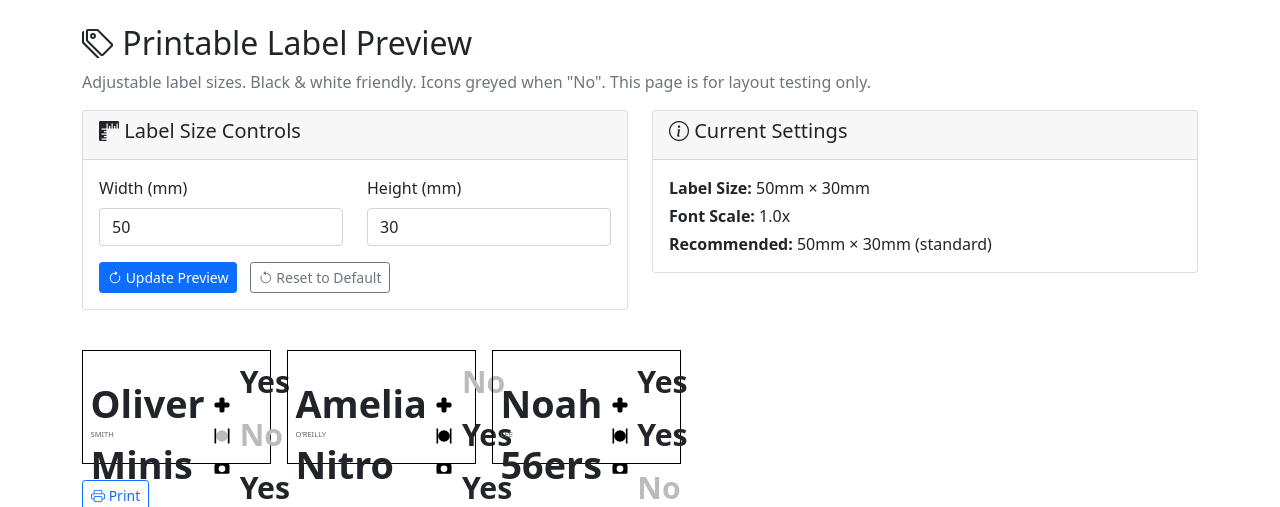
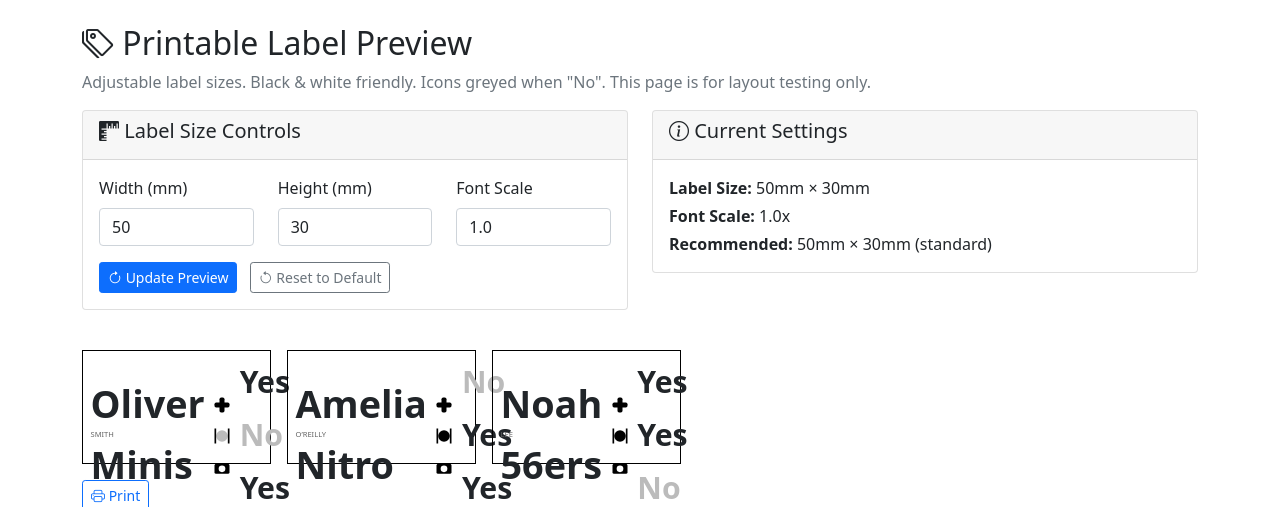
Before and after one commit to davidatkinsonphotography-max/summerfest_registration, a Django app: page /labels/preview/ in a window 1280 px wide. Shown: the part 58-565 px from the top of the page. Run offline with Django 5.2, Linux system fonts and the light colour scheme; some libraries are stand-ins or nearby versions.

Commit message:
Fix critical issues: font scale control, timezone, and credit updates
- Added font scale control to label preview page (0.5x to 2.0x range)
- Fixed timezone issue: changed from UTC to Australia/Sydney (UTC+10/UTC+11)
- Fixed credit amount not updating on check-in by adding refresh_from_db() calls
- Enhanced label preview with manual font scaling independent of size
- Updated all check-in views to properly refresh payment account balance
- Fixed class list showing yesterday data due to timezone mismatch

```diff
--- a/registration/payment_calculator.py
+++ b/registration/payment_calculator.py
@@ -176,6 +176,9 @@ class PaymentCalculator:
                 description=f'Check-in charge for {child.first_name} {child.last_name} on {check_date}'
             )
 
+            # Refresh the payment account to ensure we have the latest balance
+            payment_account.refresh_from_db()
+
         return attendance, charge_amount, charge_reason
 
 @classmethod
--- a/registration/views.py
+++ b/registration/views.py
@@ -356,6 +356,12 @@ def attendance_scan(request):
                         'message': f'Check-in failed: {str(e)}'
                     })
 
+            # Get updated balance after check-in
+            remaining_balance = Decimal('0.00')
+            if hasattr(child.parent, 'payment_account'):
+                child.parent.payment_account.refresh_from_db()
+                remaining_balance = child.parent.payment_account.balance
+
             return JsonResponse({
                 'status': 'success',
                 'message': f'{child.first_name} {child.last_name} has been checked in!',
@@ -364,7 +370,7 @@ def attendance_scan(request):
                 'time': attendance.time_in.strftime('%H:%M'),
                 'charge': f'${charge_amount}' if charge_amount > 0 else 'Free',
                 'charge_reason': charge_reason,
-                'remaining_balance': f'${child.parent.payment_account.balance if hasattr(child.parent, "payment_account") else "0.00"}',
+                'remaining_balance': f'${remaining_balance}',
                 # Additional child information for persistent check-in list
                 'dietary_needs': child.has_dietary_needs,
                 'medical_needs': child.has_medical_needs,
@@ -891,6 +897,12 @@ def manual_checkin_child(request, child_id):
             attendance.checked_in_by = request.user
             attendance.save(update_fields=['checked_in_by'])
 
+            # Get updated balance after check-in
+            remaining_balance = Decimal('0.00')
+            if hasattr(child.parent, 'payment_account'):
+                child.parent.payment_account.refresh_from_db()
+                remaining_balance = child.parent.payment_account.balance
+
             return JsonResponse({
                 'status': 'success',
                 'message': f'{child.first_name} {child.last_name} has been checked in successfully!',
@@ -898,7 +910,7 @@ def manual_checkin_child(request, child_id):
                 'time': attendance.time_in.strftime('%H:%M'),
                 'charge': f'{charge_amount:.2f}' if charge_amount > 0 else '0.00',
                 'charge_reason': charge_reason,
-                'remaining_balance': f'{child.parent.payment_account.balance if hasattr(child.parent, "payment_account") else Decimal("0.00"):.2f}'
+                'remaining_balance': f'{remaining_balance:.2f}'
             })
 
         except Exception as e:
--- a/summerfest/settings.py
+++ b/summerfest/settings.py
@@ -91,7 +91,7 @@ AUTH_PASSWORD_VALIDATORS = [
 
 # Internationalization
 LANGUAGE_CODE = 'en-us'
-TIME_ZONE = 'UTC'
+TIME_ZONE = 'Australia/Sydney'  # UTC+10 (AEST) / UTC+11 (AEDT)
 USE_I18N = True
 USE_TZ = True
 
--- a/templates/registration/label_preview.html
+++ b/templates/registration/label_preview.html
@@ -16,13 +16,17 @@
         </div>
         <div class="card-body">
           <div class="row">
-            <div class="col-6">
+            <div class="col-4">
               <label for="label-width" class="form-label">Width (mm)</label>
               <input type="number" id="label-width" class="form-control" value="50" min="20" max="100" step="1">
             </div>
-            <div class="col-6">
+            <div class="col-4">
               <label for="label-height" class="form-label">Height (mm)</label>
               <input type="number" id="label-height" class="form-control" value="30" min="15" max="60" step="1">
+            </div>
+            <div class="col-4">
+              <label for="font-scale" class="form-label">Font Scale</label>
+              <input type="number" id="font-scale" class="form-control" value="1.0" min="0.5" max="2.0" step="0.1">
             </div>
           </div>
           <div class="mt-3">
@@ -43,7 +47,7 @@
         </div>
         <div class="card-body">
           <p class="mb-1"><strong>Label Size:</strong> <span id="current-size">50mm × 30mm</span></p>
-          <p class="mb-1"><strong>Font Scale:</strong> <span id="font-scale">1.0x</span></p>
+          <p class="mb-1"><strong>Font Scale:</strong> <span id="font-scale-display">1.0x</span></p>
           <p class="mb-0"><strong>Recommended:</strong> 50mm × 30mm (standard)</p>
         </div>
       </div>
@@ -140,18 +144,13 @@
 function updateLabelSizes() {
   const width = parseInt(document.getElementById('label-width').value);
   const height = parseInt(document.getElementById('label-height').value);
+  const fontScale = parseFloat(document.getElementById('font-scale').value);
 
   // Update current size display
   document.getElementById('current-size').textContent = `${width}mm × ${height}mm`;
 
-  // Calculate font scale based on size
-  const baseWidth = 50;
-  const baseHeight = 30;
-  const widthScale = width / baseWidth;
-  const heightScale = height / baseHeight;
-  const fontScale = Math.min(widthScale, heightScale);
-
-  document.getElementById('font-scale').textContent = `${fontScale.toFixed(1)}x`;
+  // Update font scale display
+  document.getElementById('font-scale-display').textContent = `${fontScale.toFixed(1)}x`;
 
   // Update all label cards
   const labelCards = document.querySelectorAll('.label-card');
@@ -197,6 +196,7 @@ function updateLabelSizes() {
 function resetToDefault() {
   document.getElementById('label-width').value = 50;
   document.getElementById('label-height').value = 30;
+  document.getElementById('font-scale').value = 1.0;
   updateLabelSizes();
 }
 
```
